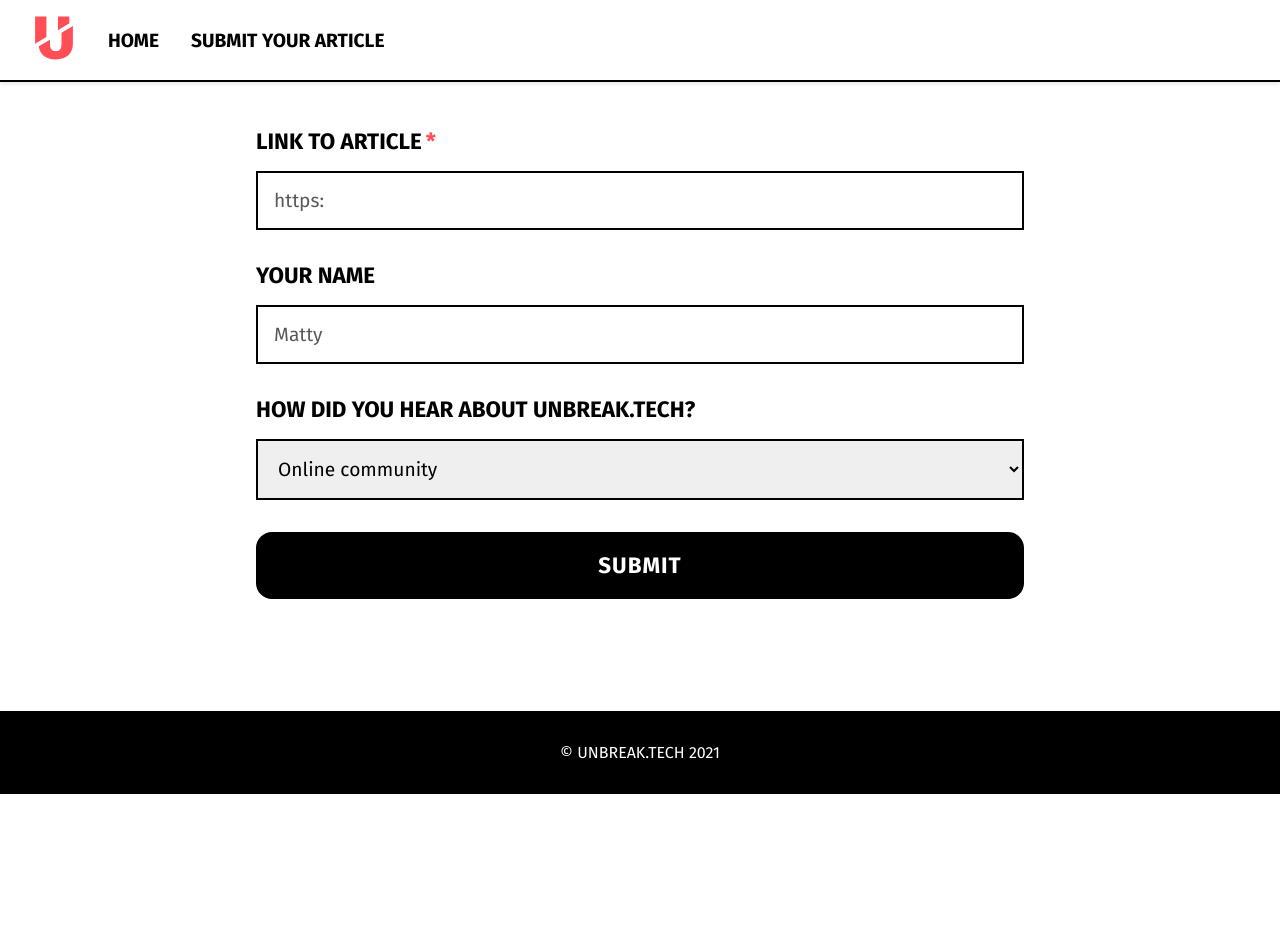
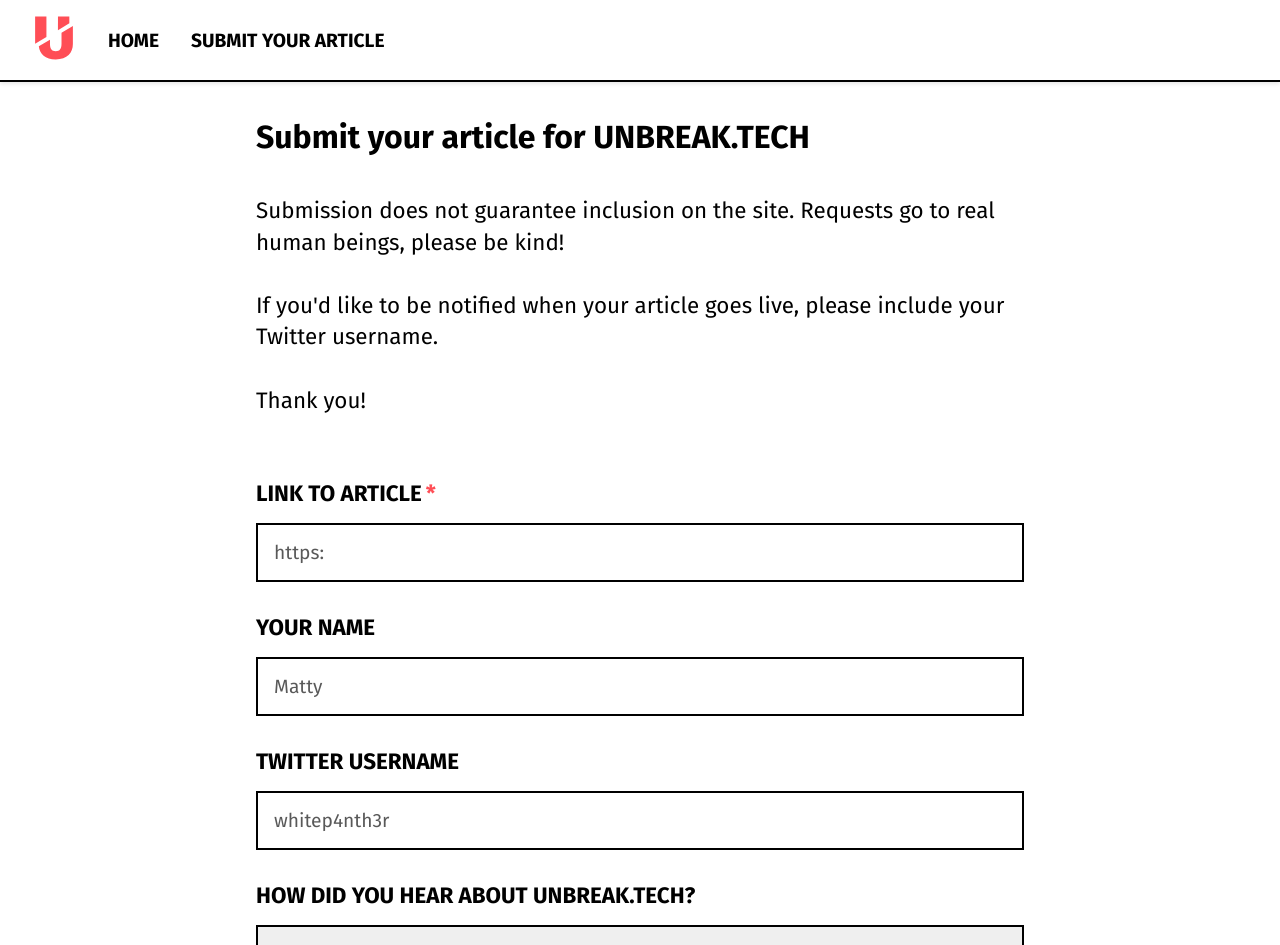
Before and after one commit to SecondeJK/unbreak.tech, a Next.js app: page /submit in a window 1280 px wide. Shown: the top 945 px of the page. Before the commit the page ends 800 px from the top, so only its background shows below. Built offline with nearby package versions, Linux system fonts and the light colour scheme.

Commit message:
:sparkles: Added success screen and some styles and things

```diff
--- a/components/SubmitForm/index.js
+++ b/components/SubmitForm/index.js
@@ -1,22 +1,28 @@
 import Styles from "@styles/SubmitForm.module.css";
 import { useState } from "react";
 
-const encode = (data) => {
-  return Object.keys(data)
-    .map((key) => encodeURIComponent(key) + "=" + encodeURIComponent(data[key]))
-    .join("&");
-};
-
 export default function SubmitForm() {
   const [link, setLink] = useState("");
+  const [linkValid, setLinkValid] = useState(true);
+  const [linkTouched, setLinkTouched] = useState(false);
+  const [twitterUser, setTwitterUser] = useState("");
   const [name, setName] = useState("");
-  const [word, setWord] = useState("");
+  const [word, setWord] = useState("-1");
+
+  function validateLink(value) {
+    const match = value.match(/^https:\/\//);
+    setLinkValid(match !== null);
+  }
 
   function handleChange(type, value) {
-    console.log("handling change");
     switch (type) {
+      case "twitter":
+        setTwitterUser(value);
+        break;
       case "link":
+        setLinkTouched(true);
         setLink(value);
+        validateLink(value);
         break;
       case "name":
         setName(value);
@@ -30,6 +36,19 @@ export default function SubmitForm() {
   }
 
   return (
+    <>
+      <div className={Styles.container}>
+        <h1 className={Styles.header}>Submit your article for UNBREAK.TECH</h1>
+        <p className={Styles.disclaimer}>
+          Submission does not guarantee inclusion on the site. Requests go to real human beings,
+          please be kind!
+        </p>
+        <p className={Styles.disclaimer}>
+          If you'd like to be notified when your article goes live, please include your Twitter
+          username.
+        </p>
+        <p className={Styles.disclaimer}>Thank you!</p>
+      </div>
       <form
         name="Submit unbreak.tech article"
         method="POST"
@@ -43,12 +62,16 @@ export default function SubmitForm() {
           </label>
           <input
             onChange={(e) => handleChange("link", e.target.value)}
+            value={link}
             type="url"
             name="link"
             id="link"
             placeholder="https:"
             className={Styles.submitForm__input}
           />
+          {!linkValid && linkTouched && (
+            <p className={Styles.submitForm__error}>Please enter a valid URL including https://</p>
+          )}
         </div>
 
         <div className={Styles.submitForm__row}>
@@ -57,6 +80,7 @@ export default function SubmitForm() {
           </label>
           <input
             onChange={(e) => handleChange("name", e.target.value)}
+            value={name}
             type="text"
             name="name"
             id="name"
@@ -64,17 +88,34 @@ export default function SubmitForm() {
             className={Styles.submitForm__input}
           />
         </div>
+
+        <div className={Styles.submitForm__row}>
+          <label htmlFor="twitter" className={Styles.submitForm__label}>
+            Twitter username
+          </label>
+          <input
+            onChange={(e) => handleChange("twitter", e.target.value)}
+            value={twitterUser}
+            type="text"
+            name="twitter"
+            id="twitter"
+            placeholder="whitep4nth3r"
+            className={Styles.submitForm__input}
+          />
+        </div>
+
         <div className={Styles.submitForm__row}>
           <label htmlFor="word" className={Styles.submitForm__label}>
             How did you hear about unbreak.tech?
           </label>
           <select
+            value={word}
             name="word"
             id="word"
             className={Styles.submitForm__select}
             onChange={(e) => handleChange("word", e.target.value)}>
-          <option value="-1" disabled>
-            Please choose
+            <option value="-1" disabled hidden>
+              Optional
             </option>
             <option value="community">Online community</option>
             <option value="facebook">Facebook</option>
@@ -90,9 +131,10 @@ export default function SubmitForm() {
           <label htmlFor="word">Do not fill this out if you are human</label>
           <input name="bot-field" type="text" />
         </div>
-      <button type="submit" className={Styles.submitForm__button}>
+        <button type="submit" className={Styles.submitForm__button} disabled={!linkValid}>
           Submit
         </button>
       </form>
+    </>
   );
 }
--- a/pages/submit/success.js
+++ b/pages/submit/success.js
@@ -1,6 +1,6 @@
 import MainLayout from "@layouts/main";
 import Head from "next/head";
-import SubmitForm from "@components/SubmitForm";
+import SubmitFormSuccess from "@components/SubmitFormSuccess";
 import ContentWrapper from "@components/ContentWrapper";
 
 //TODO - add this to noindex
@@ -35,7 +35,9 @@ export default function Success() {
           <meta name="theme-color" content="#000000" />
         </Head>
 
-        <ContentWrapper>SUBMIT SUCCESS</ContentWrapper>
+        <ContentWrapper>
+          <SubmitFormSuccess />
+        </ContentWrapper>
       </MainLayout>
     </>
   );
--- a/styles/Header.module.css
+++ b/styles/Header.module.css
@@ -1,5 +1,6 @@
 .header__container {
   background-color: var(--white);
+  border-bottom: 0.125rem solid var(--black);
 }
 
 .header__inner {
@@ -81,7 +82,6 @@
     left: 0;
     right: 0;
     z-index: 1;
-    border-bottom: 0.125rem solid var(--black);
     box-shadow: var(--box-shadow-default);
   }
 
--- a/styles/SubmitForm.module.css
+++ b/styles/SubmitForm.module.css
@@ -1,6 +1,31 @@
+.container {
+  margin: 6rem auto 3rem auto;
+  max-width: var(--form-max-width);
+}
+
+.header {
+  font-family: var(--font-family-main);
+  font-size: 2rem;
+  line-height: 1.6;
+  font-weight: var(--font-weight-bold);
+  color: var(--black);
+  margin-bottom: 2rem;
+  text-align: left;
+}
+
+.disclaimer {
+  font-family: var(--font-family-main);
+  font-size: 1.4rem;
+  line-height: 1.4;
+  font-weight: var(--font-weight-normal);
+  color: var(--black);
+  text-align: left;
+  margin-bottom: 2rem;
+}
+
 .submitForm {
   max-width: var(--form-max-width);
-  margin: 6rem auto;
+  margin: 3rem auto 6rem auto;
 }
 
 .submitForm__row {
@@ -57,6 +82,7 @@
   font-size: 1.4rem;
   letter-spacing: 1px;
   cursor: pointer;
+  margin-top: 2rem;
 }
 
 .submitForm__button:focus,
```
Also changed, not shown: components/SubmitFormSuccess/index.js (added, +17 -0 lines). Lines whose indentation alone changed are shown as unchanged.
